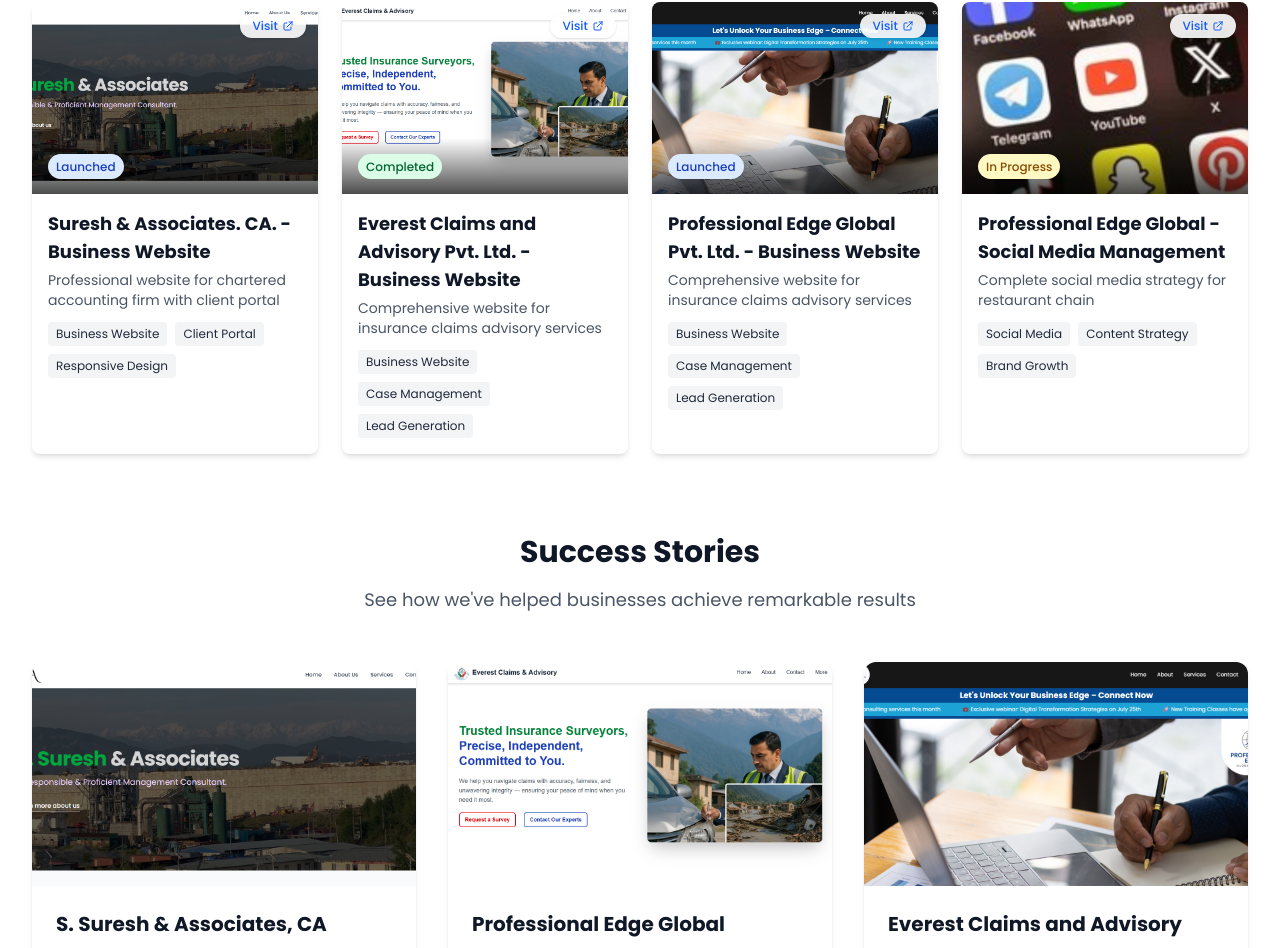
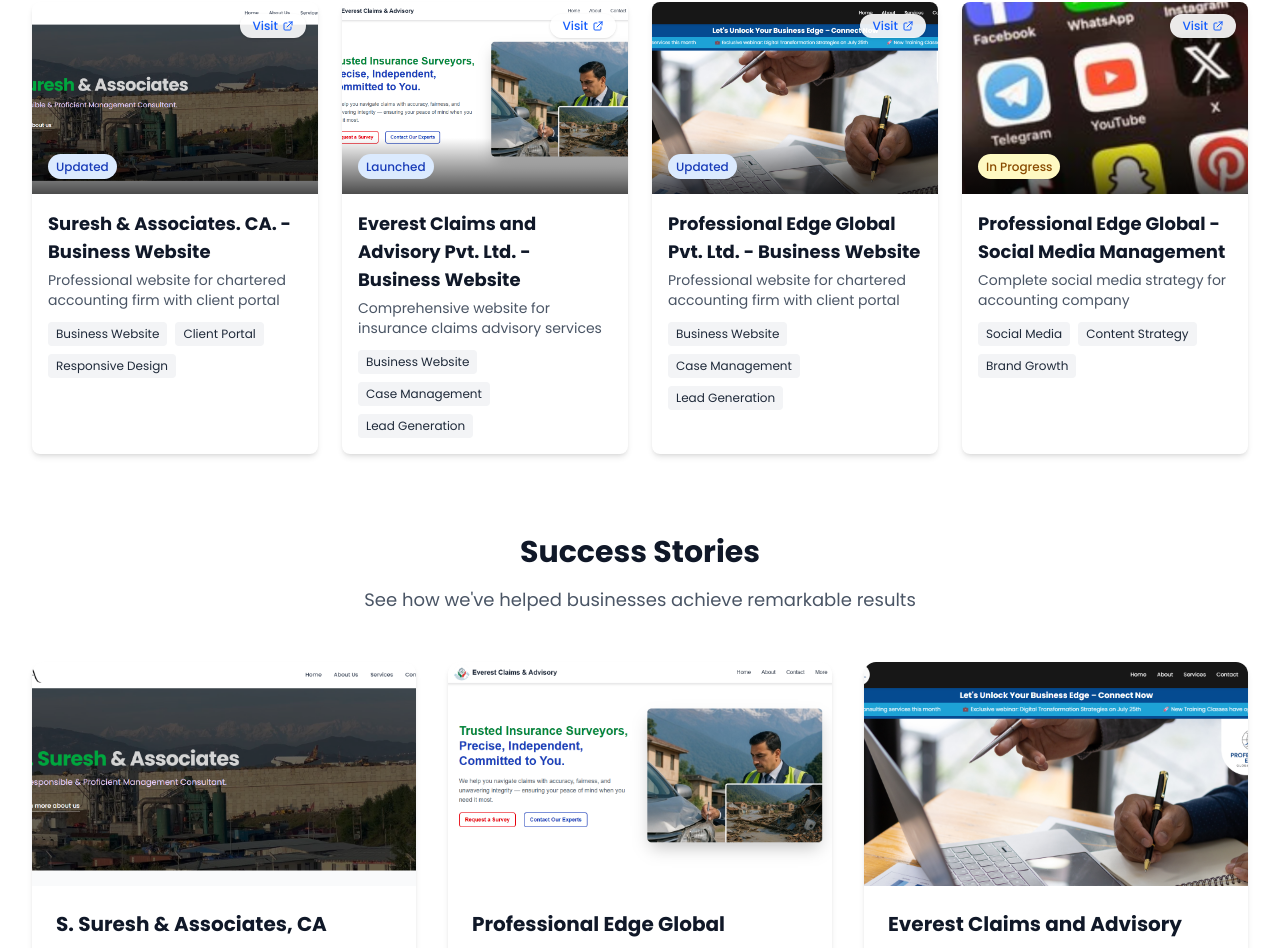
Before and after one commit to Designer-PEG/professionaledgeglobal, a React (Vite) app: page /marketing in a window 1280 px wide. Shown: the part 1727-2675 px from the top of the page. Built offline with nearby package versions, Linux system fonts and the light colour scheme.

Commit message:
updated recent works

```diff
--- a/src/json/recentWorks.js
+++ b/src/json/recentWorks.js
@@ -4,32 +4,32 @@ const recentWorks = [
     title: "Suresh & Associates. CA. - Business Website",
     description: "Professional website for chartered accounting firm with client portal",
     tags: ["Business Website", "Client Portal", "Responsive Design"],
-    status: "Launched",
-    url: "https://ssureshandassociates.com.np" // Add your actual URL here
+    status: "Updated",
+    url: "https://ssureshandassociates.com.np"
   },
   {
     id: 2,
     title: "Everest Claims and Advisory Pvt. Ltd. - Business Website",
     description: "Comprehensive website for insurance claims advisory services",
     tags: ["Business Website", "Case Management", "Lead Generation"],
-    status: "Completed",
-    url: "https://everestclaimsandadvisory.com.np" // Add your actual URL here
+    status: "Launched",
+    url: "https://everestclaims.com.np"
   },
   {
     id: 3,
     title: "Professional Edge Global Pvt. Ltd. - Business Website",
-    description: "Comprehensive website for insurance claims advisory services",
+    description: "Professional website for chartered accounting firm with client portal",
     tags: ["Business Website", "Case Management", "Lead Generation"],
-    status: "Launched",
-    url: "https://professionaledgeglobal.com.np" // Add your actual URL here
+    status: "Updated",
+    url: "https://professionaledgeglobal.com.np"
   },
   {
     id: 4,
     title: "Professional Edge Global - Social Media Management",
-    description: "Complete social media strategy for restaurant chain",
+    description: "Complete social media strategy for accounting company",
     tags: ["Social Media", "Content Strategy", "Brand Growth"],
     status: "In Progress",
-    url: "https://www.facebook.com/profile.php?id=61554279516750" // Add your actual URL here
+    url: "https://www.facebook.com/profile.php?id=61554279516750"
   }
 ];
 
```
